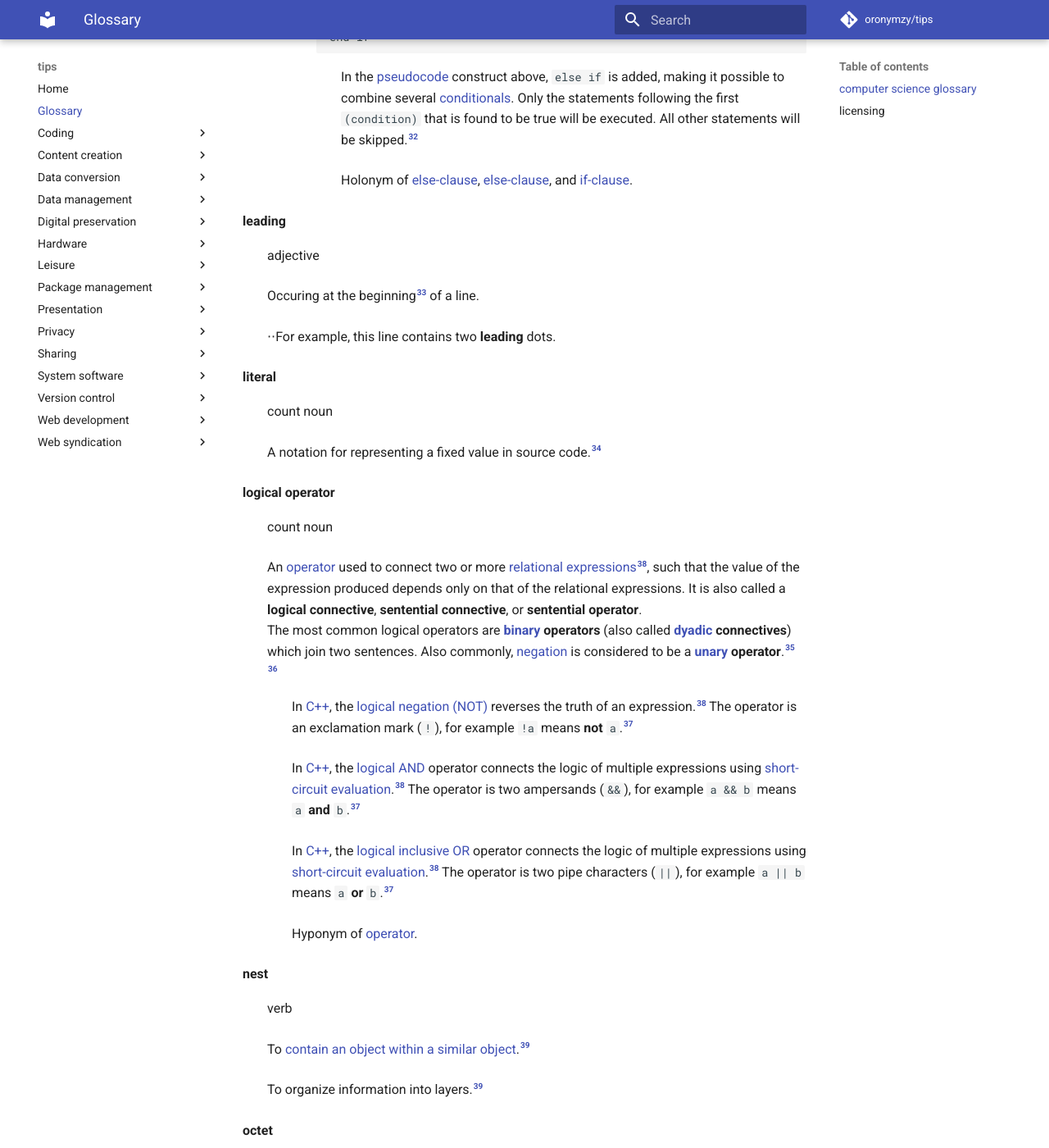
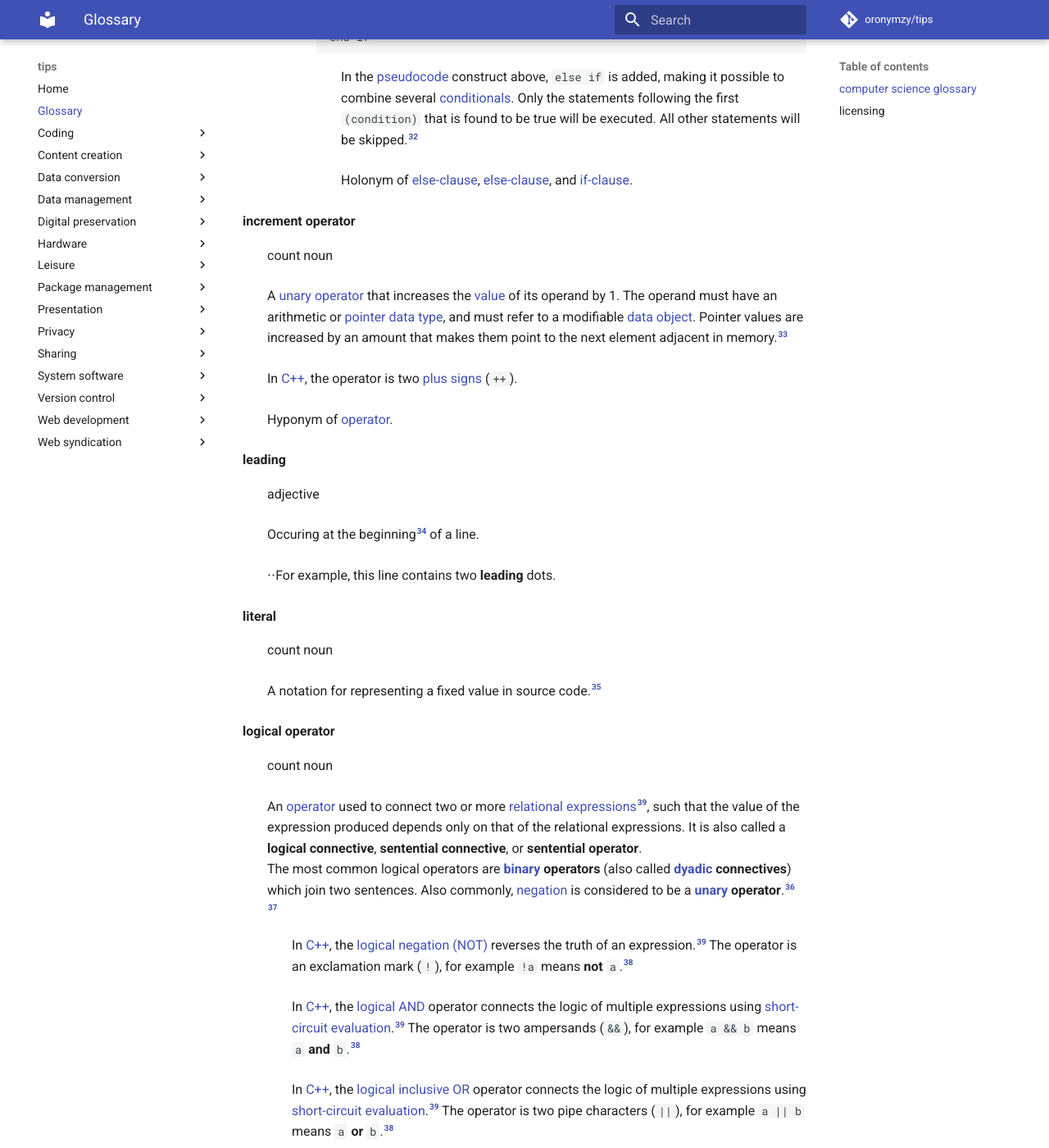
Before and after one commit to oronymzy/tips, an MkDocs documentation site: the page built from docs/glossry.md, in a window 1280 px wide and 1400 px high, scrolled down 6610 px. Shown: the whole window at 82% size. Built offline with MkDocs 1.6.1 and Material for MkDocs 9.7.7, drawn with Linux system fonts in a browser that asks for light colours; comment, search, counter and statistics services are not loaded; some of the changed text lies outside the part shown.

Commit message:
Add 'increment operator' concept, add list item
Add 'increment operator' concept, with footnote.
Add 'Increment and decrement operators'
unordered list item with hyperlink in 'licensing' section.
Add semantic relation between
'increment operator' and 'operator'.

```diff
--- a/docs/glossry.md
+++ b/docs/glossry.md
@@ -156,6 +156,12 @@ end if
 : In the [pseudocode](https://en.wikipedia.org/wiki/Pseudocode) construct above, `else if` is added, making it possible to combine several [conditionals](#conditionaldef). Only the statements following the first `(condition)` that is found to be true will be executed. All other statements will be skipped.[^ifconstructdef-note2]
 : Holonym of [else-clause](#elseclausedef), [else-clause](#elseifclausedef), and [if-clause](#ifclausedef).
 
+**increment operator** {: #incrementoperatordef }
+: count noun
+: A [unary](https://en.wikipedia.org/wiki/Unary_operator) [operator](#operatordef) that increases the [value](#valuedef) of its operand by 1. The operand must have an arithmetic or [pointer](https://en.wikipedia.org/wiki/Pointer_(computer_programming)) [data type](#datatypedef), and must refer to a modifiable [data object](https://en.wikipedia.org/wiki/Data_object). Pointer values are increased by an amount that makes them point to the next element adjacent in memory.[^incrementoperatordef-note1]
+: In [C++](https://en.wikipedia.org/wiki/C++), the operator is two [plus signs](https://en.wikipedia.org/wiki/Plus_and_minus_signs#Plus_sign) (`++`).
+: Hyponym of [operator](#operatordef).
+
 **leading** {: #leadingdef }
 : adjective
 : Occuring at the beginning[^leadingdef] of a line.
@@ -191,7 +197,7 @@ The most common logical operators are **[binary](https://en.wikipedia.org/wiki/B
 : count noun
 : A construct which behaves generally like a [subroutine](#subroutinedef), but which differs [syntactically](https://en.wikipedia.org/wiki/Syntax_(programming_languages)) or [semantically](https://en.wikipedia.org/wiki/Semantics_(computer_science)) from a usual subroutine.[^operatordef-note1]
 : Operators have [associativity](#associativitydef). They may be **associative, left-associative, right-associative** or **non-associative**. For **associative** operators, the operations can be grouped arbitrarily. For **left-associative** operators, the operations are grouped from the left. For **right-associative** operators, the operations are grouped from the right. For **non-associative** operators, the operations cannot be chained, often because the output type is incompatible with the input types.[^operatordef-note2]
-: Hypernym of [conditional operator](#conditionaloperatordef), [logical operator](#logicaloperatordef) and [relational operator](#relationaloperatordef).
+: Hypernym of [conditional operator](#conditionaloperatordef), [increment operator](#incrementoperatordef), [logical operator](#logicaloperatordef), and [relational operator](#relationaloperatordef).
 
 **relational expression** {: #relationalexpressiondef }
 : count noun
@@ -261,6 +267,7 @@ A type of selection control mechanism used to allow the value of a [variable](ht
 - [Entity](https://en.wikipedia.org/w/index.php?title=Entity&oldid=880867147).
 - [Entry point](https://en.wikipedia.org/w/index.php?title=Entry_point&oldid=881544189)
 - [Expression (computer science)](https://en.wikipedia.org/w/index.php?title=Expression_(computer_science)&oldid=878391104)
+- [Increment and decrement operators](https://en.wikipedia.org/w/index.php?title=Increment_and_decrement_operators&oldid=879445217)
 - [Lexical analysis§Token](https://en.wikipedia.org/w/index.php?title=Lexical_analysis&oldid=872271284).
 - [Literal (computer programming)](https://en.wikipedia.org/w/index.php?title=Literal_(computer_programming)&oldid=849448036)
 - [Logical connective](https://en.wikipedia.org/w/index.php?title=Logical_connective&oldid=881652068)
@@ -323,6 +330,7 @@ on Wiktionary, with changes made.
 [^iforelseorelseiforclausedef-note2]: This definition is based on [an answer on Software Engineering Stack Exchange by Robert Harvey](https://softwareengineering.stackexchange.com/questions/234331/in-an-if-statement-what-are-an-if-clause-and-a-then-clause/234337#234337).
 [^ifconstructdef-note1]: This definition is based on [Wikipedia's definition](https://en.wikipedia.org/wiki/Conditional_(computer_programming)#If%E2%80%93then(%E2%80%93else)).
 [^ifconstructdef-note2]: This definition is based on [Wikipedia's definition]https://en.wikipedia.org/wiki/Conditional_(computer_programming)#Else_if)
+[^incrementoperatordef-note1]: This definition is based on [Wikipedia's definition](https://en.wikipedia.org/wiki/Increment_and_decrement_operators).
 [^leadingdef]: <https://stackoverflow.com/questions/959215/how-do-i-remove-leading-whitespace-in-python>
 [^literaldef-note1]: This definition is the same as [Wikipedia's definition](https://en.wikipedia.org/wiki/Literal_(computer_programming)).
 [^logicaloperatordef-note1]: This definition is based on [Wikipedia's definition](https://en.wikipedia.org/wiki/Logical_connective).
```
